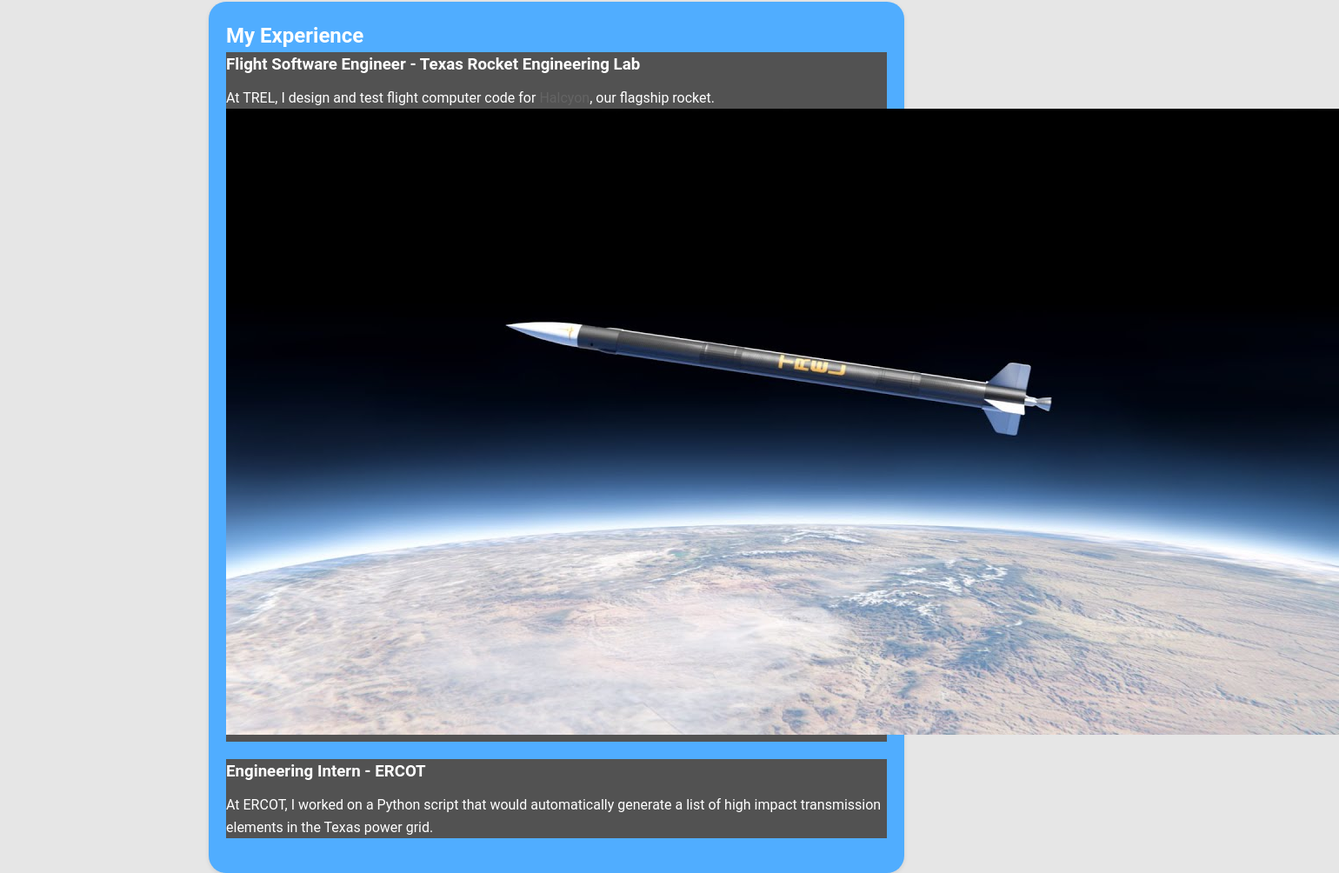
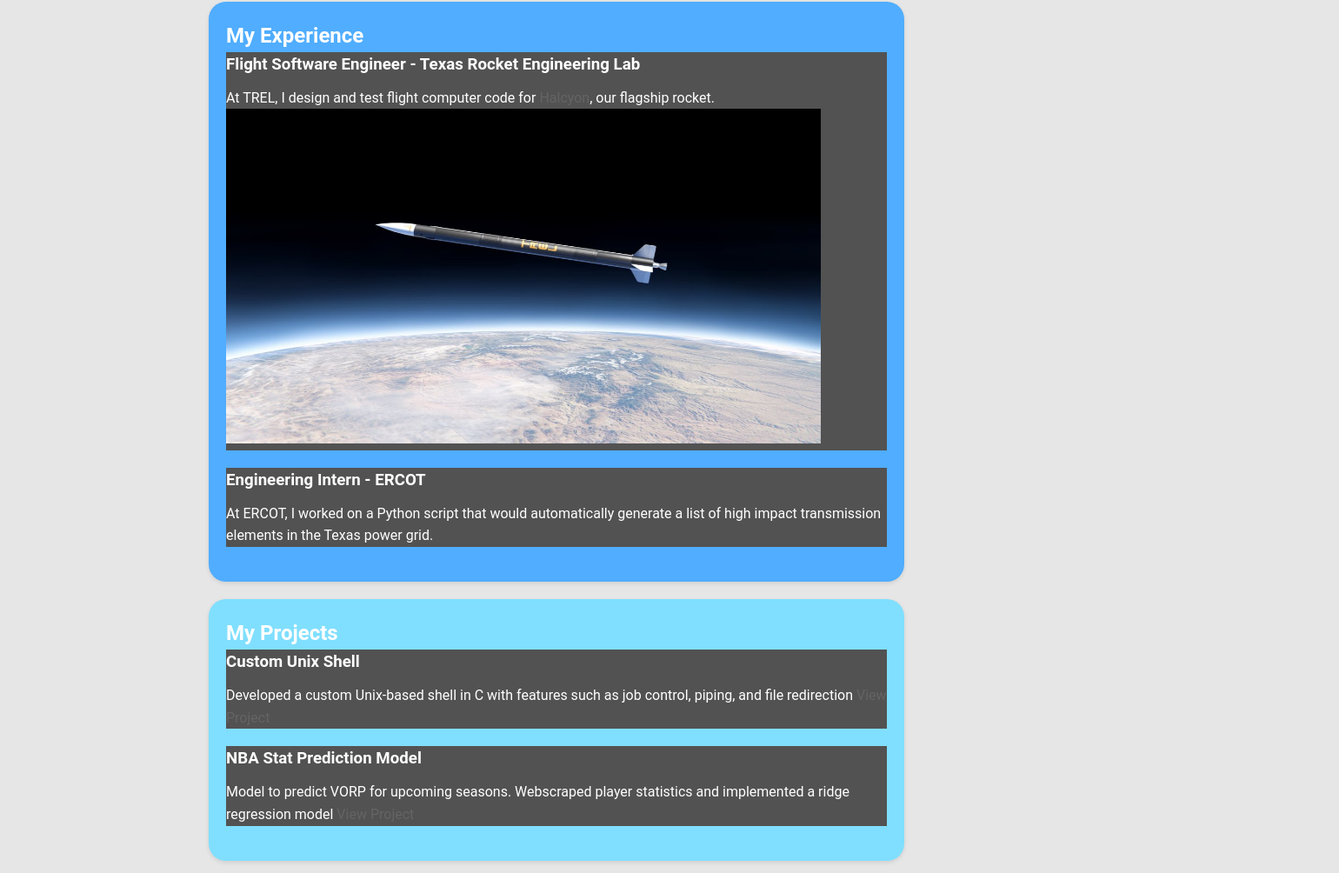
Before and after one commit to albertbw011/albertbw011.github.io, a plain HTML site: page index.html in a window 1280 px wide. Shown: the part 418-1422 px from the top of the page at 87% size, 1540 px wide, since content can reach past the window. Drawn offline with Linux system fonts and the light colour scheme.

Commit message:
img edit

```diff
--- a/stylesheet.css
+++ b/stylesheet.css
@@ -77,3 +77,9 @@ section {
 .project h3 {
     margin-bottom: 10px;
 }
+
+.project img {
+    width: 90%;
+    height: 90%;
+    object-fit: cover;
+}
```
